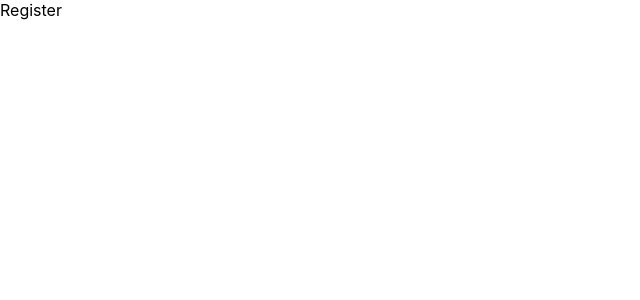
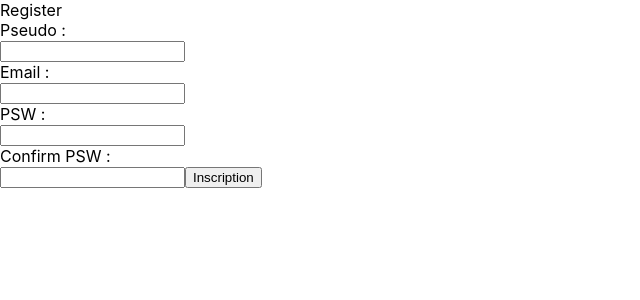
Before and after one commit to Florian59c/Point-n-click, a React (Create React App) app in the folder client/: page /register in a window 1280 px wide. Shown: the top 300 px of the page, without its empty margins (0-640 px from the left). Built offline with nearby package versions, Linux system fonts and the light colour scheme.

Commit message:
register coté front avec login et redirection immédiate

```diff
--- a/client/src/gql/generated/schema.ts
+++ b/client/src/gql/generated/schema.ts
@@ -120,6 +120,20 @@ export type Get10BestUsersQueryVariables = Exact<{ [key: string]: never; }>;
 
 
 export type Get10BestUsersQuery = { __typename?: 'Query', get10BestUsers: Array<{ __typename?: 'Users', id: number, pseudo: string, bestScore: number }> };
+
+export type CreateUserMutationVariables = Exact<{
+  data: UsersInput;
+}>;
+
+
+export type CreateUserMutation = { __typename?: 'Mutation', createUser: { __typename?: 'Users', id: number, pseudo: string, email: string } };
+
+export type DeleteUserMutationVariables = Exact<{
+  userId: Scalars['Float'];
+}>;
+
+
+export type DeleteUserMutation = { __typename?: 'Mutation', deleteUser: boolean };
 
 
 export const GetGamesDocument = gql`
@@ -327,3 +341,69 @@ export function useGet10BestUsersLazyQuery(baseOptions?: Apollo.LazyQueryHookOpt
 export type Get10BestUsersQueryHookResult = ReturnType<typeof useGet10BestUsersQuery>;
 export type Get10BestUsersLazyQueryHookResult = ReturnType<typeof useGet10BestUsersLazyQuery>;
 export type Get10BestUsersQueryResult = Apollo.QueryResult<Get10BestUsersQuery, Get10BestUsersQueryVariables>;
+export const CreateUserDocument = gql`
+    mutation CreateUser($data: UsersInput!) {
+  createUser(data: $data) {
+    id
+    pseudo
+    email
+  }
+}
+    `;
+export type CreateUserMutationFn = Apollo.MutationFunction<CreateUserMutation, CreateUserMutationVariables>;
+
+/**
+ * __useCreateUserMutation__
+ *
+ * To run a mutation, you first call `useCreateUserMutation` within a React component and pass it any options that fit your needs.
+ * When your component renders, `useCreateUserMutation` returns a tuple that includes:
+ * - A mutate function that you can call at any time to execute the mutation
+ * - An object with fields that represent the current status of the mutation's execution
+ *
+ * @param baseOptions options that will be passed into the mutation, supported options are listed on: https://www.apollographql.com/docs/react/api/react-hooks/#options-2;
+ *
+ * @example
+ * const [createUserMutation, { data, loading, error }] = useCreateUserMutation({
+ *   variables: {
+ *      data: // value for 'data'
+ *   },
+ * });
+ */
+export function useCreateUserMutation(baseOptions?: Apollo.MutationHookOptions<CreateUserMutation, CreateUserMutationVariables>) {
+        const options = {...defaultOptions, ...baseOptions}
+        return Apollo.useMutation<CreateUserMutation, CreateUserMutationVariables>(CreateUserDocument, options);
+      }
+export type CreateUserMutationHookResult = ReturnType<typeof useCreateUserMutation>;
+export type CreateUserMutationResult = Apollo.MutationResult<CreateUserMutation>;
+export type CreateUserMutationOptions = Apollo.BaseMutationOptions<CreateUserMutation, CreateUserMutationVariables>;
+export const DeleteUserDocument = gql`
+    mutation DeleteUser($userId: Float!) {
+  deleteUser(userId: $userId)
+}
+    `;
+export type DeleteUserMutationFn = Apollo.MutationFunction<DeleteUserMutation, DeleteUserMutationVariables>;
+
+/**
+ * __useDeleteUserMutation__
+ *
+ * To run a mutation, you first call `useDeleteUserMutation` within a React component and pass it any options that fit your needs.
+ * When your component renders, `useDeleteUserMutation` returns a tuple that includes:
+ * - A mutate function that you can call at any time to execute the mutation
+ * - An object with fields that represent the current status of the mutation's execution
+ *
+ * @param baseOptions options that will be passed into the mutation, supported options are listed on: https://www.apollographql.com/docs/react/api/react-hooks/#options-2;
+ *
+ * @example
+ * const [deleteUserMutation, { data, loading, error }] = useDeleteUserMutation({
+ *   variables: {
+ *      userId: // value for 'userId'
+ *   },
+ * });
+ */
+export function useDeleteUserMutation(baseOptions?: Apollo.MutationHookOptions<DeleteUserMutation, DeleteUserMutationVariables>) {
+        const options = {...defaultOptions, ...baseOptions}
+        return Apollo.useMutation<DeleteUserMutation, DeleteUserMutationVariables>(DeleteUserDocument, options);
+      }
+export type DeleteUserMutationHookResult = ReturnType<typeof useDeleteUserMutation>;
+export type DeleteUserMutationResult = Apollo.MutationResult<DeleteUserMutation>;
+export type DeleteUserMutationOptions = Apollo.BaseMutationOptions<DeleteUserMutation, DeleteUserMutationVariables>;
--- a/client/src/screens/outGameScreens/Login.jsx
+++ b/client/src/screens/outGameScreens/Login.jsx
@@ -1,16 +1,17 @@
 import { useState } from 'react';
 import './css/Login.css';
 import { useGetProfileQuery, useLoginMutation, useLogoutMutation } from '../../gql/generated/schema';
+import { useNavigate } from 'react-router-dom';
 
 function Login() {
+
+  const navigate = useNavigate();
   const [email, setEmail] = useState('');
   const [password, setPassword] = useState('');
   const [error, setError] = useState('');
-
   const [login] = useLoginMutation();
   const [logout] = useLogoutMutation();
   const { data: currentUser, client } = useGetProfileQuery({ errorPolicy: 'ignore' });
-
   console.log({ currentUser });
 
   return (
@@ -41,6 +42,7 @@ function Login() {
               setError('invalid credentials');
             } finally {
               client.resetStore();
+              navigate("/prologue");
             }
           }}>
             <label htmlFor="email">
--- a/client/src/screens/outGameScreens/Register.jsx
+++ b/client/src/screens/outGameScreens/Register.jsx
@@ -1,9 +1,94 @@
+import { useState } from 'react';
 import './css/Register.css';
+import { useCreateUserMutation, useGetProfileQuery, useLoginMutation } from '../../gql/generated/schema';
+import { useNavigate } from 'react-router-dom';
 
 function Register() {
+
+  const navigate = useNavigate();
+  const [pseudo, setPseudo] = useState("");
+  const [email, setEmail] = useState("");
+  const [password, setPassword] = useState("");
+  const [error, setError] = useState("");
+  const [createUser] = useCreateUserMutation();
+  const [confirmPassword, setConfirmPassword] = useState("");
+  const { data: currentUser, client } = useGetProfileQuery({
+    errorPolicy: "ignore",
+  });
+  const [login] = useLoginMutation();
+  console.log(currentUser);
+
   return (
     <div>
       <p>Register</p>
+      <form
+        onSubmit={async (e) => {
+          if (confirmPassword !== password) {
+            alert("Mot de passe différent");
+          } else {
+            e.preventDefault();
+            setError("");
+            try {
+              await createUser({
+                variables: { data: { pseudo, email, password } },
+              });
+            } catch (err) {
+              console.error(err);
+              setError("invalid credentials");
+            } finally {
+              client.resetStore();
+              await login({ variables: { data: { email, password } } });
+              navigate("/prologue");
+            }
+          }
+        }}
+      >
+        <label htmlFor="pseudo">
+          <p>Pseudo : </p>
+          <input
+            type="pseudo"
+            id="pseudo"
+            name="pseudo"
+            value={pseudo}
+            onChange={(e) => setPseudo(e.target.value)}
+          />
+        </label>
+        <label htmlFor="email">
+          <p>Email : </p>
+          <input
+            type="email"
+            id="email"
+            name="email"
+            value={email}
+            onChange={(e) => setEmail(e.target.value)}
+          />
+        </label>
+        <label htmlFor="password">
+          <p>PSW : </p>
+          <input
+            type="password"
+            id="password"
+            name="password"
+            value={password}
+            onChange={(e) => setPassword(e.target.value)}
+          />
+        </label>
+        <label htmlFor="confirmPassword">
+          <p>Confirm PSW : </p>
+          <input
+            type="password"
+            id="confirmPassword"
+            name="confirmPassword"
+            value={confirmPassword}
+            onChange={(e) => setConfirmPassword(e.target.value)}
+          />
+        </label>
+        {error && <p>{error}</p>}
+        {/* <div className="redirection_sign_in">
+          <p>Déjà un compte ?</p>&nbsp;<Link to="/login">Connexion</Link>
+        </div> */}
+        <button >Inscription</button>
+      </form>
     </div>
   );
 }
```
Also changed, not shown: client/src/gql/users.gql (+12 -0 lines).
